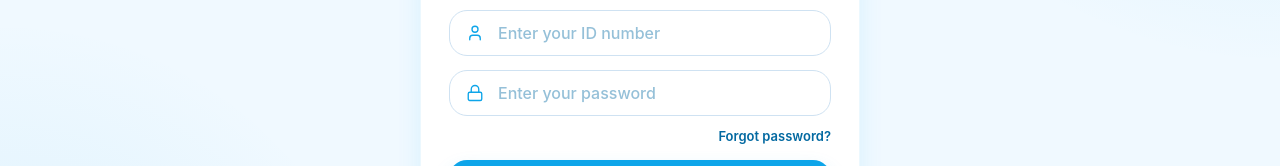
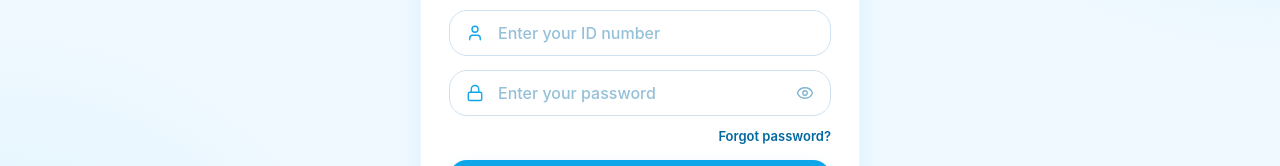
Before and after one commit to Zenaabu/FinalProject, a React (Create React App) app in the folder client/: page / in a window 1280 px wide. Shown: the part 388-554 px from the top of the page. Built offline with nearby package versions, Linux system fonts and the light colour scheme.

Commit message:
adding the hide/show icon beside the password field

```diff
--- a/client/src/components/auth/Auth.module.css
+++ b/client/src/components/auth/Auth.module.css
@@ -249,6 +249,29 @@
   color: var(--soft-error);
 }
 
+.passwordToggle {
+  display: inline-flex;
+  align-items: center;
+  justify-content: center;
+  flex: 0 0 18px;
+  padding: 0;
+  border: none;
+  background: transparent;
+  color: rgba(3, 105, 161, 0.5);
+  cursor: pointer;
+  transition: color 0.2s ease;
+  line-height: 0;
+}
+
+.passwordToggle:hover {
+  color: var(--surf-blue);
+}
+
+.passwordToggle:disabled {
+  cursor: not-allowed;
+  opacity: 0.45;
+}
+
 .errorAlert {
   margin-bottom: 14px;
   padding: 12px 16px;
--- a/client/src/components/auth/AuthField.jsx
+++ b/client/src/components/auth/AuthField.jsx
@@ -4,6 +4,7 @@ export default function AuthField({
   error,
   fullWidth = false,
   fieldClassName = "",
+  endAdornment,
   children,
 }) {
   return (
@@ -17,6 +18,7 @@ export default function AuthField({
           <Icon size={18} strokeWidth={1.8} />
         </span>
         {children}
+        {endAdornment}
       </div>
       {error && <span className={styles.errorMessage}>{error}</span>}
     </div>
--- a/client/src/components/auth/LoginForm.jsx
+++ b/client/src/components/auth/LoginForm.jsx
@@ -1,6 +1,8 @@
 import { useState } from "react";
 import AuthField from "./AuthField";
 import {
+  Eye as EyeIcon,
+  EyeOff as EyeOffIcon,
   Key as KeyIcon,
   Lock as LockIcon,
   Mail as MailIcon,
@@ -23,6 +25,10 @@ export default function LoginForm({ styles, viewState, setViewState }) {
   const [loginForm, setLoginForm] = useState(INITIAL_LOGIN_FORM);
   const [errors, setErrors] = useState({});
   const [isLoading, setIsLoading] = useState(false);
+
+  const [showPassword, setShowPassword] = useState(false);
+  const [showNewPassword, setShowNewPassword] = useState(false);
+  const [showConfirmNewPassword, setShowConfirmNewPassword] = useState(false);
 
   const [forgotEmail, setForgotEmail] = useState("");
   const [otpCode, setOtpCode] = useState("");
@@ -236,9 +242,28 @@ export default function LoginForm({ styles, viewState, setViewState }) {
         )}
 
         {viewState === VIEW_STATE.LOGIN && (
-          <AuthField styles={styles} icon={LockIcon} error={errors.password}>
+          <AuthField
+            styles={styles}
+            icon={LockIcon}
+            error={errors.password}
+            endAdornment={
+              <button
+                type="button"
+                className={styles.passwordToggle}
+                onClick={() => setShowPassword((v) => !v)}
+                disabled={isLoading}
+                aria-label={showPassword ? "Hide password" : "Show password"}
+              >
+                {showPassword ? (
+                  <EyeOffIcon size={18} strokeWidth={1.8} />
+                ) : (
+                  <EyeIcon size={18} strokeWidth={1.8} />
+                )}
+              </button>
+            }
+          >
             <input
-              type="password"
+              type={showPassword ? "text" : "password"}
               id="password"
               className={`${styles.input} ${errors.password ? styles.inputError : ""}`}
               placeholder="Enter your password"
@@ -288,9 +313,26 @@ export default function LoginForm({ styles, viewState, setViewState }) {
               styles={styles}
               icon={LockIcon}
               error={errors.newPassword}
+              endAdornment={
+                <button
+                  type="button"
+                  className={styles.passwordToggle}
+                  onClick={() => setShowNewPassword((v) => !v)}
+                  disabled={isLoading}
+                  aria-label={
+                    showNewPassword ? "Hide password" : "Show password"
+                  }
+                >
+                  {showNewPassword ? (
+                    <EyeOffIcon size={18} strokeWidth={1.8} />
+                  ) : (
+                    <EyeIcon size={18} strokeWidth={1.8} />
+                  )}
+                </button>
+              }
             >
               <input
-                type="password"
+                type={showNewPassword ? "text" : "password"}
                 id="newPassword"
                 className={`${styles.input} ${errors.newPassword ? styles.inputError : ""}`}
                 placeholder="New password"
@@ -311,9 +353,26 @@ export default function LoginForm({ styles, viewState, setViewState }) {
               styles={styles}
               icon={LockIcon}
               error={errors.confirmNewPassword}
+              endAdornment={
+                <button
+                  type="button"
+                  className={styles.passwordToggle}
+                  onClick={() => setShowConfirmNewPassword((v) => !v)}
+                  disabled={isLoading}
+                  aria-label={
+                    showConfirmNewPassword ? "Hide password" : "Show password"
+                  }
+                >
+                  {showConfirmNewPassword ? (
+                    <EyeOffIcon size={18} strokeWidth={1.8} />
+                  ) : (
+                    <EyeIcon size={18} strokeWidth={1.8} />
+                  )}
+                </button>
+              }
             >
               <input
-                type="password"
+                type={showConfirmNewPassword ? "text" : "password"}
                 id="confirmNewPassword"
                 className={`${styles.input} ${errors.confirmNewPassword ? styles.inputError : ""}`}
                 placeholder="Confirm new password"
--- a/client/src/components/auth/SignupForm.jsx
+++ b/client/src/components/auth/SignupForm.jsx
@@ -2,6 +2,8 @@ import { useState } from "react";
 import AuthField from "./AuthField";
 import {
   Calendar as CalendarIcon,
+  Eye as EyeIcon,
+  EyeOff as EyeOffIcon,
   Lock as LockIcon,
   Mail as MailIcon,
   Phone as PhoneIcon,
@@ -31,6 +33,7 @@ export default function SignupForm({ styles }) {
   const [signUpForm, setSignUpForm] = useState(INITIAL_SIGN_UP_FORM);
   const [errors, setErrors] = useState({});
   const [isLoading, setIsLoading] = useState(false);
+  const [showPassword, setShowPassword] = useState(false);
 
   const signUpBirthDateError = getBirthDateError(signUpForm.birth_date);
   const isSignUpDisabled = isLoading || Boolean(signUpBirthDateError);
@@ -341,9 +344,28 @@ export default function SignupForm({ styles }) {
           />
         </AuthField>
 
-        <AuthField styles={styles} icon={LockIcon} error={errors.password}>
+        <AuthField
+          styles={styles}
+          icon={LockIcon}
+          error={errors.password}
+          endAdornment={
+            <button
+              type="button"
+              className={styles.passwordToggle}
+              onClick={() => setShowPassword((v) => !v)}
+              disabled={isLoading}
+              aria-label={showPassword ? "Hide password" : "Show password"}
+            >
+              {showPassword ? (
+                <EyeOffIcon size={18} strokeWidth={1.8} />
+              ) : (
+                <EyeIcon size={18} strokeWidth={1.8} />
+              )}
+            </button>
+          }
+        >
           <input
-            type="password"
+            type={showPassword ? "text" : "password"}
             id="signup-password"
             className={`${styles.input} ${errors.password ? styles.inputError : ""}`}
             placeholder="Create your password"
```
